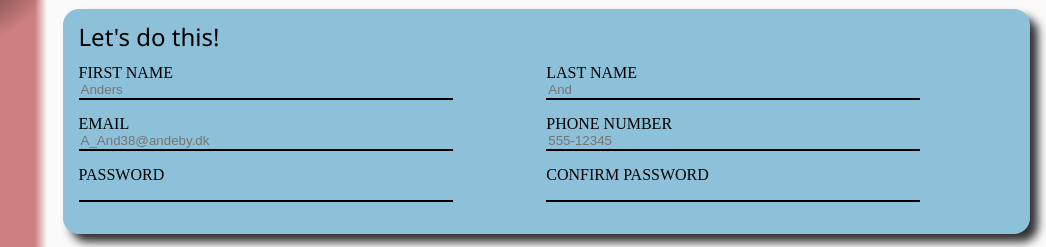
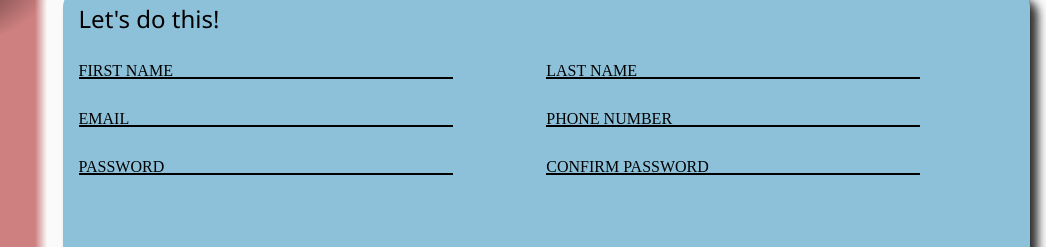
Before and after one commit to JJRasmussen/signup, a plain HTML site: page index.html in a window 1280 px wide. Shown: the part 252-499 px from the top of the page, 234-1280 px from the left. Drawn offline with Linux system fonts and the light colour scheme.

Commit message:
[add additional styling and transitions]

```diff
--- a/index.html
+++ b/index.html
@@ -42,39 +42,47 @@
 
                 <div class="signupInput">
                     <div class="labelPlacement">
+                        <input type="text" id="first_name" required placeholder="" name="first_name">
                         <label for="first_name">FIRST NAME</label>
-                        <input type="text" id="first_name" required placeholder="Anders" name="first_name">
                     </div>
                     <div class="labelPlacement">
+                        <input type="text" id="last_name" required placeholder="" name="last_name">
                         <label for="last_name">LAST NAME</label>
-                        <input type="text" id="last_name" required placeholder="And" name="last_name">
                     </div>
                 </div>
 
 
-                <div class="signupInput">
+                <div class="signupInput" id="emailRequirements">
                     <div class="labelPlacement">
+                        <input type="email" id="user_email" required placeholder="" name="user_email">
                         <label for="user_email">EMAIL</label>
-                        <input type="email" id="user_email" required placeholder="A_And38@andeby.dk" name="user_email">
                     </div>
 
                     <div class="labelPlacement">
+                        <input type="number" id="user_phone_number" placeholder="" name="user_phone_number">
                         <label for="user_phone_number">PHONE NUMBER</label>
-                        <input type="number" id="user_phone_number" placeholder="555-12345" name="user_phone_number">
                     </div>
                 </div>
 
-                <div class="signupInput">
+                <div class="signupInput pswContainer">
                     <div class="labelPlacement">
+                        <input type="password" id="user_psw" required placeholder="" name="user_psw">
                         <label for="user_psw">PASSWORD</label>
-                        <input type="password" id="user_psw" required name="user_psw">
                     </div>
 
                     <div class="labelPlacement">
+                        <input type="password" id="user_psw_confirmed" required placeholder="" name="user_psw_confirmed">
                         <label for="user_psw_confirmed">CONFIRM PASSWORD</label>
-                        <input type="password" id="user_psw_confirmed" required name="user_psw_confirmed">
                     </div>
                 </div>
+
+                <div class=passwordRequirements>
+                    <p class="pswReq">Must contain a number</p>
+                    <p class="pswReq">Must contain a lowercase letter</p>
+                    <p class="pswReq">Must contain an uppercase letter</p>
+                    <p class="pswReq">Must contain a special character</p>
+                </div>
+
             </div>
         </form>
     <div class="haveAccountPlacement">
--- a/style.css
+++ b/style.css
@@ -46,7 +46,6 @@ table {
 	border-collapse: collapse;
 	border-spacing: 0;
 }
-
 
 /*importing fonts*/
 @font-face {
@@ -215,6 +214,8 @@ em{
 
 .labelPlacement{
     display:flex;
+    position: relative;
+
     flex-direction: column;
     margin-right: 10%;
     width: 40%;
@@ -227,15 +228,75 @@ em{
     margin-bottom: 16px;
 }
 
+.labelPlacement{
+    position: relative;
+}
+
 label{
     text-wrap: nowrap;
+    position: absolute;
+    bottom: 0px;
+    left:0px;
 }
 
 input{
+    position: relative;
     background-color: rgb(141, 193, 218);
     border: 0px;
-    border-bottom: solid black 2px;
+    border-bottom: 2px solid black;
+    box-sizing: border-box;
+    outline: none;
+
+    font-size: 16px;
+    height: 32px;
 }
+
+
+
+input:focus + label,
+input:not(:placeholder-shown) + label{
+    background-color: rgb(141, 193, 218);
+
+    width:fit-content;
+    transform-origin: left;
+    padding-left: 4px;
+    padding-right: 4px;
+    transform:
+        scale(0.85)
+        translate(12px, -27px);
+
+    transition: all ease-out 250ms;
+}
+
+input:focus,
+input:not(:placeholder-shown){
+    border: 2px solid black;
+    border-radius: 4px;
+    box-shadow: 2px 2px 4px;
+}
+
+input:not(:placeholder-shown):not(:focus):invalid{
+    border: 2px solid red;
+    box-shadow: 2px 2px 4px red;
+}
+
+input:not(:placeholder-shown):not(:focus):invalid + label{
+    color: red;
+}
+
+.passwordRequirements{
+    transform: scale(0);
+    width: 13em;
+
+}
+.pswContainer:focus-within ~ .passwordRequirements{
+    transform-origin: left;
+    transform: scale(1);
+    transition: all ease-out 250ms;
+
+}
+
+
 
 .haveAccountPlacement{
     display:flex;
```
